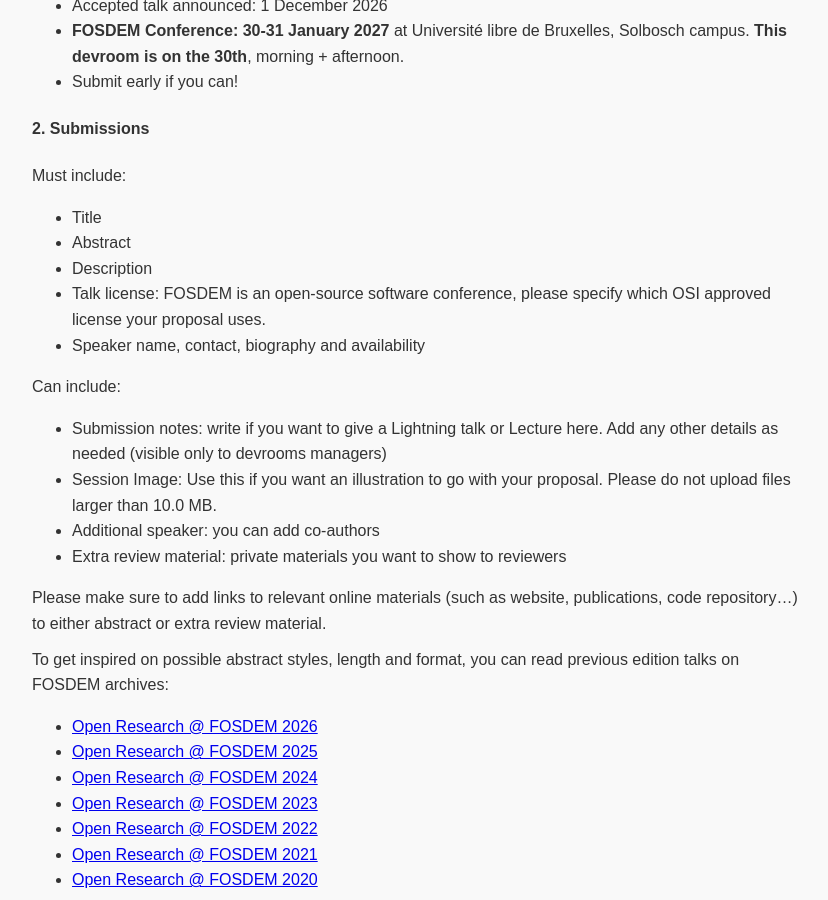
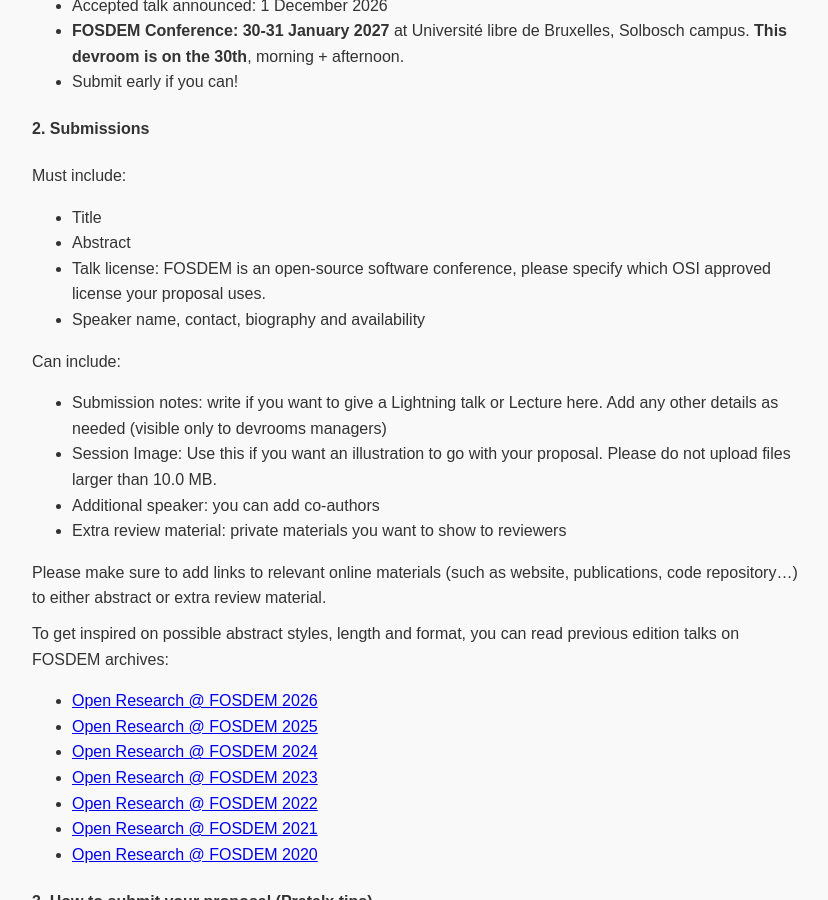
Before and after one commit to research-fosdem/research-fosdem.github.io, a Jekyll site: the page built from index.md, in a window 1280 px wide and 900 px high, scrolled down 1788 px. Shown: the whole window, without its empty margins (224-1052 px from the left). Built offline with Jekyll 4.4.1, drawn with Linux system fonts in a browser that asks for light colours.

Commit message:
Removed description item

```diff
--- a/index.md
+++ b/index.md
@@ -66,7 +66,6 @@ Must include:
 
 - Title
 - Abstract
-- Description
 - Talk license: FOSDEM is an open-source software conference, please specify which OSI approved license your proposal uses.
 - Speaker name, contact, biography and availability
 
```
